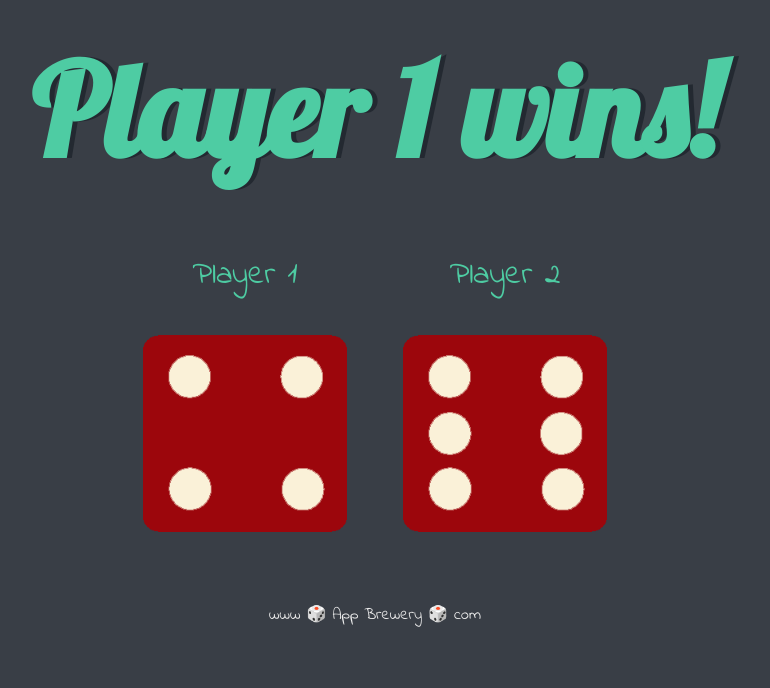
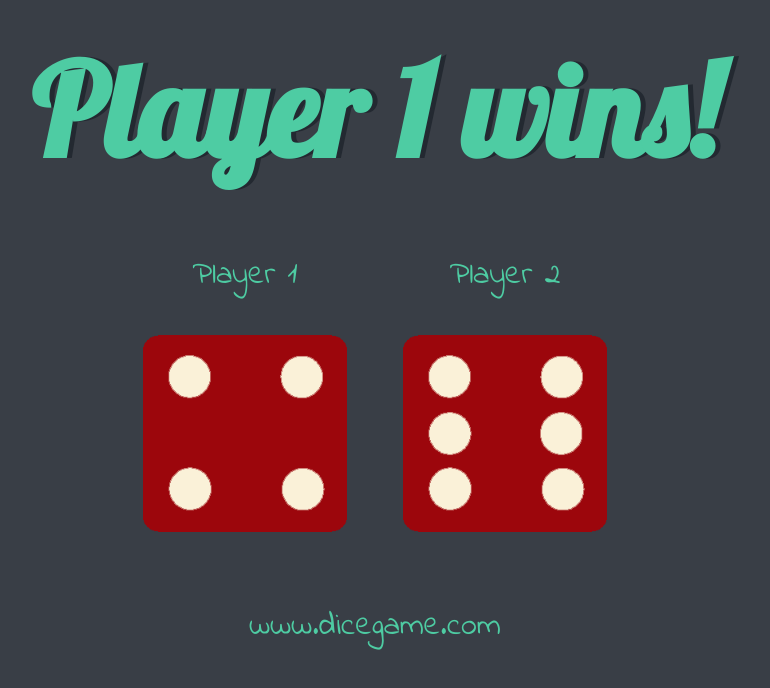
Before and after one commit to qnish-db/DiceGame, a plain HTML site: page index.html in a window 1280 px wide. Shown: the whole page, without its empty margins (265-1035 px from the left). Drawn offline with Linux system fonts and the light colour scheme.

Commit message:
html changes

```diff
--- a/index.html
+++ b/index.html
@@ -28,7 +28,7 @@
   </body>
 
   <footer>
-    www 🎲 App Brewery 🎲 com
+    <p>www.dicegame.com</p>
   </footer>
   <script rel="stylesheet" src="index.js"></script>
 </html>
```
